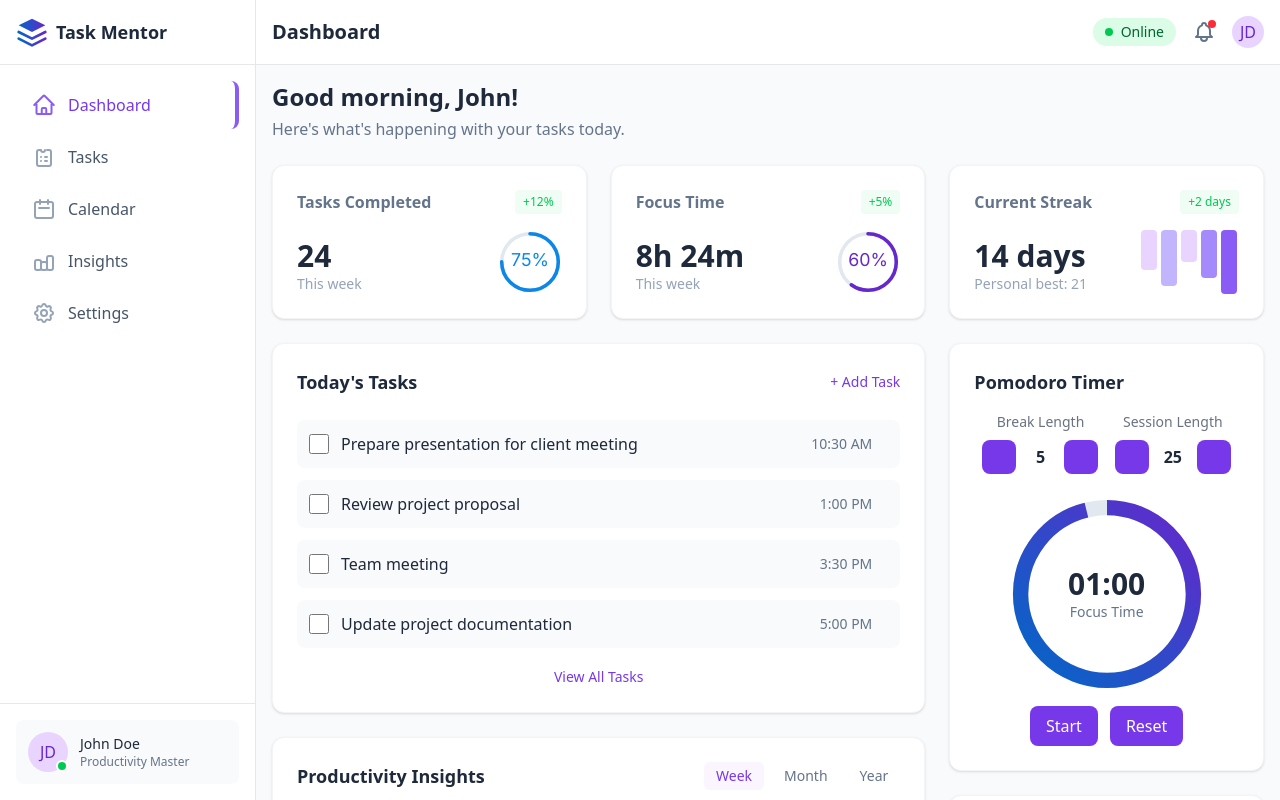
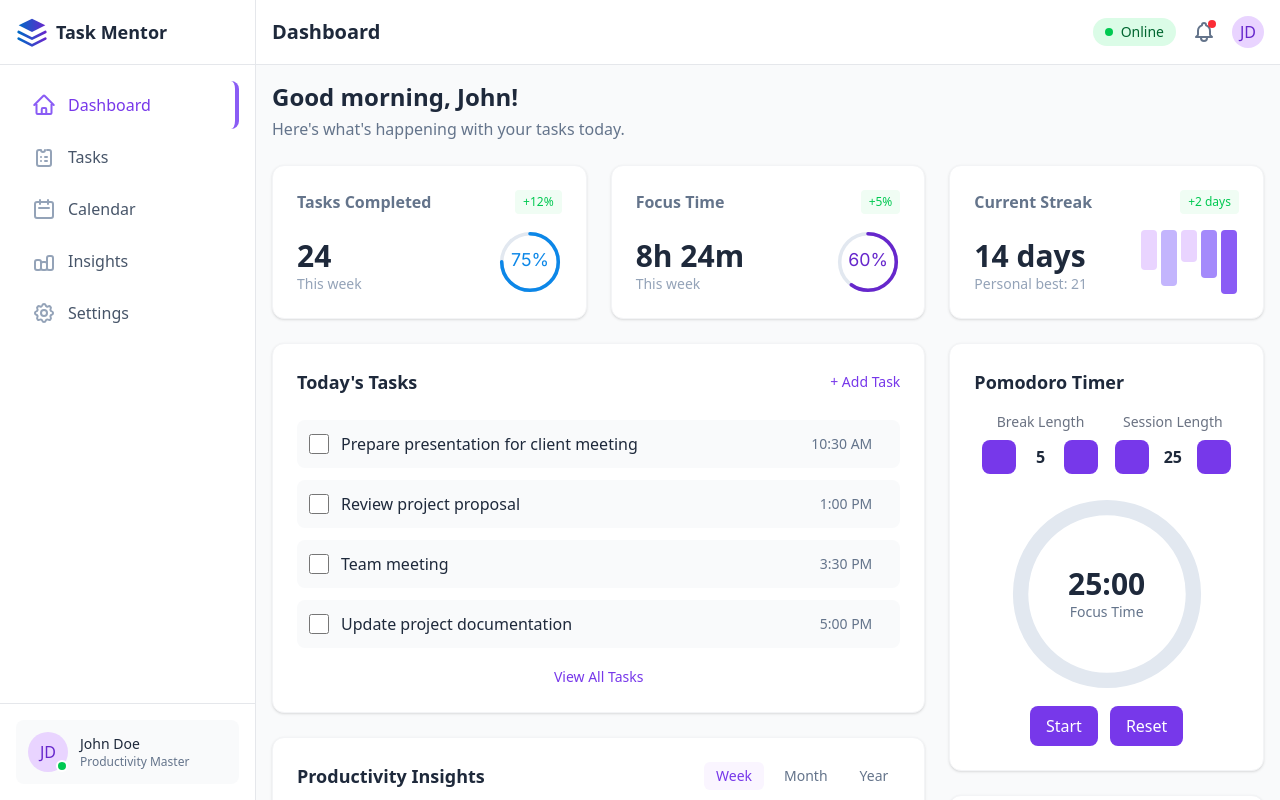
Before and after one commit to AyushShuklaIIIT/hackDemo, a React (Vite) app: page /dashboard in a window 1280 px wide. Built offline with nearby package versions, Linux system fonts and the light colour scheme; some icons are missing.

Commit message:
Edit in pomodoro

```diff
--- a/src/DashPageComp/PomodoroTimer.jsx
+++ b/src/DashPageComp/PomodoroTimer.jsx
@@ -8,7 +8,7 @@ const PomodoroTimer = () => {
     const [breakLength, setBreakLength] = useState(5);
     const [sessionLength, setSessionLength] = useState(25);
     const [isSession, setIsSession] = useState(true);
-    const [timeLeft, setTimeLeft] = useState(1 * 60);
+    const [timeLeft, setTimeLeft] = useState(25 * 60);
     const [isRunning, setIsRunning] = useState(false);
     const timerRef = useRef(null);
     const audioRef = useRef();
```
